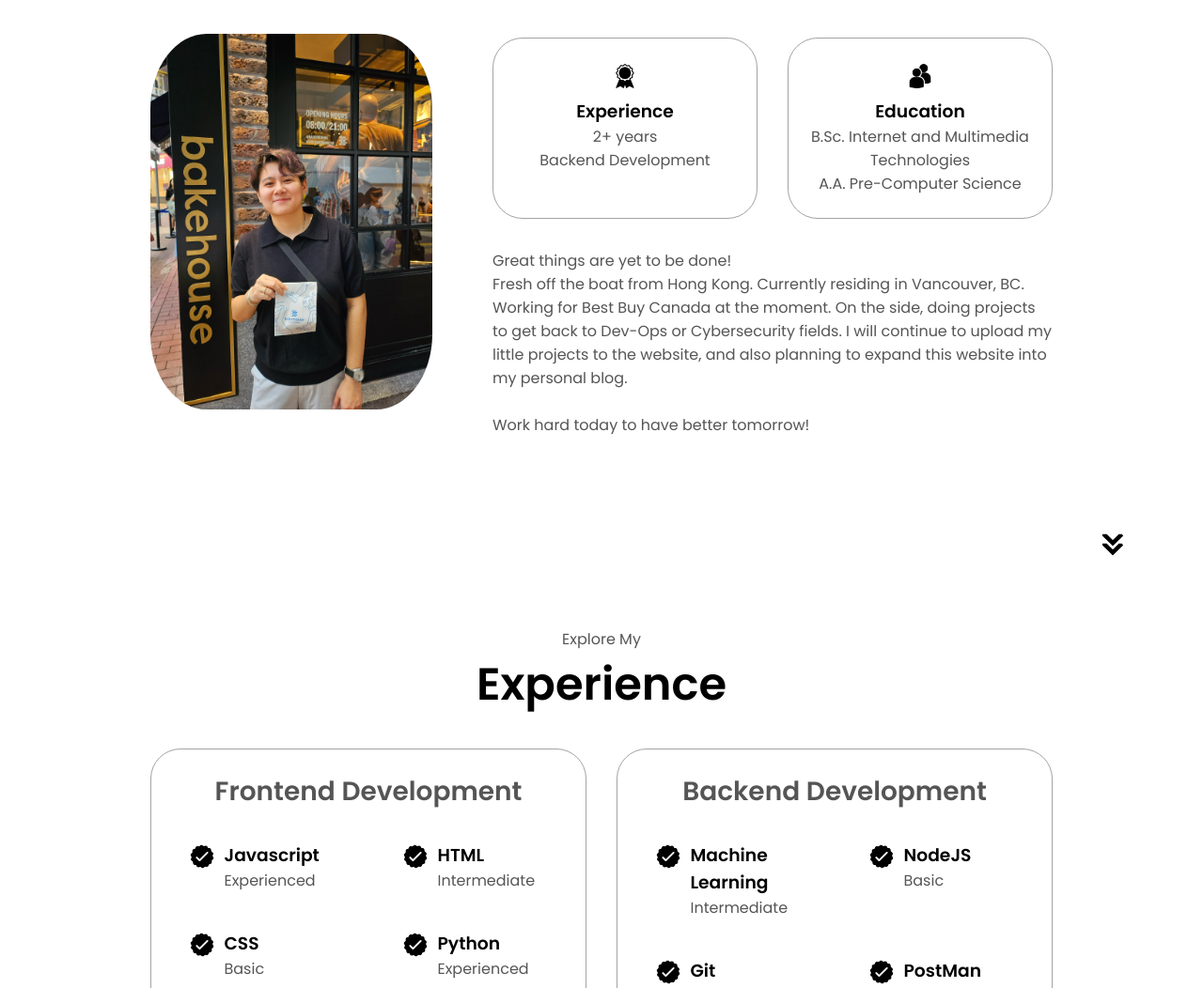
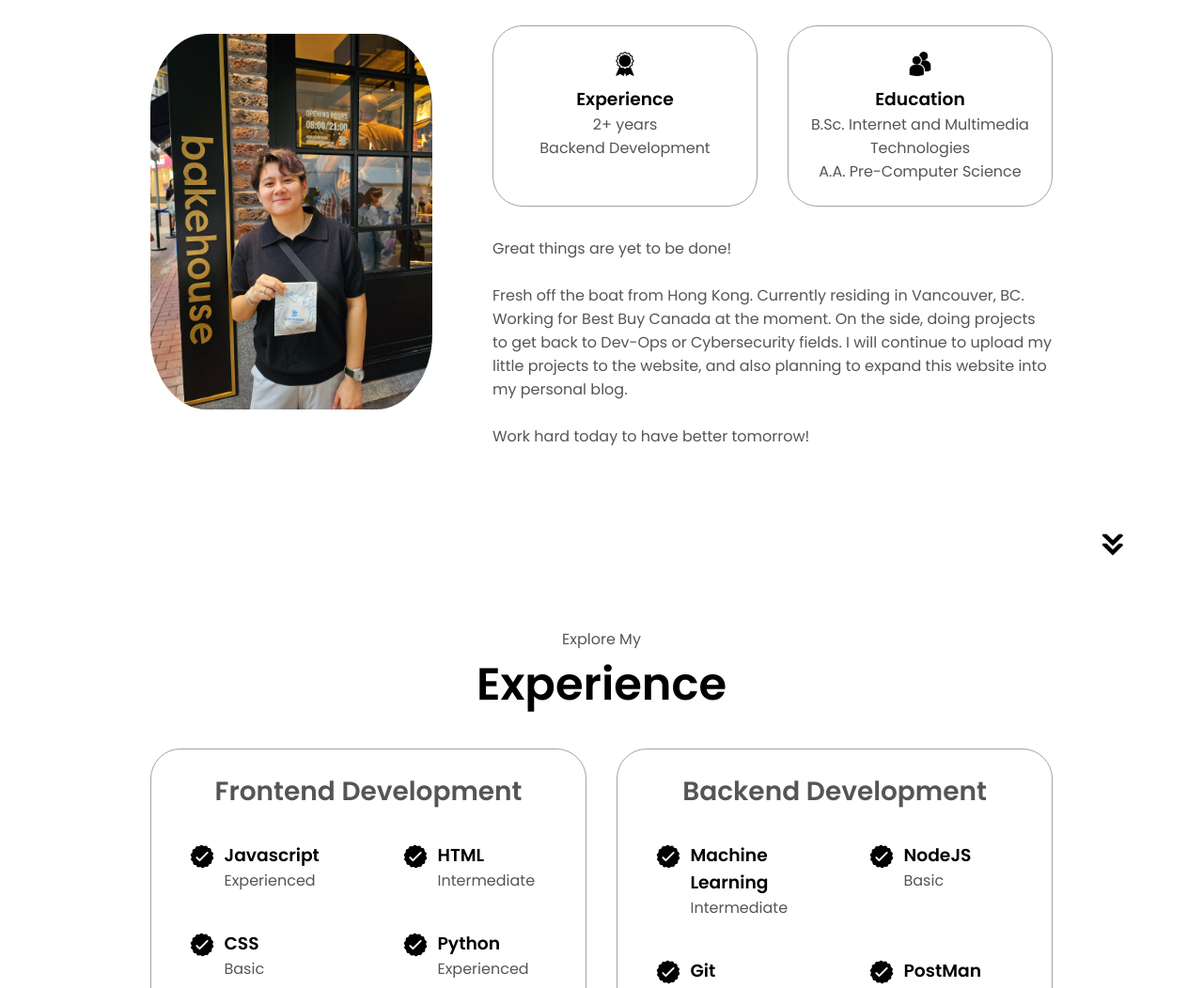
Before and after one commit to MisterOni/JC-web, a plain HTML site: page index.html in a window 1280 px wide. Shown: the part 1028-2080 px from the top of the page at 94% size. Drawn offline with Linux system fonts and the light colour scheme.

Commit message:
Change about me desc 2

```diff
--- a/index.html
+++ b/index.html
@@ -98,7 +98,7 @@
      </div>
     </div>
     <div class="text-container">
-      <p>Great things are yet to be done! <br>Fresh off the boat from Hong Kong. Currently residing in Vancouver, BC.
+      <p>Great things are yet to be done! <br><br>Fresh off the boat from Hong Kong. Currently residing in Vancouver, BC.
         Working for Best Buy Canada at the moment. On the side, doing projects to get back to
         Dev-Ops or Cybersecurity fields. I will continue to upload my little projects to the website,
         and also planning to expand this website into my personal blog.
```
